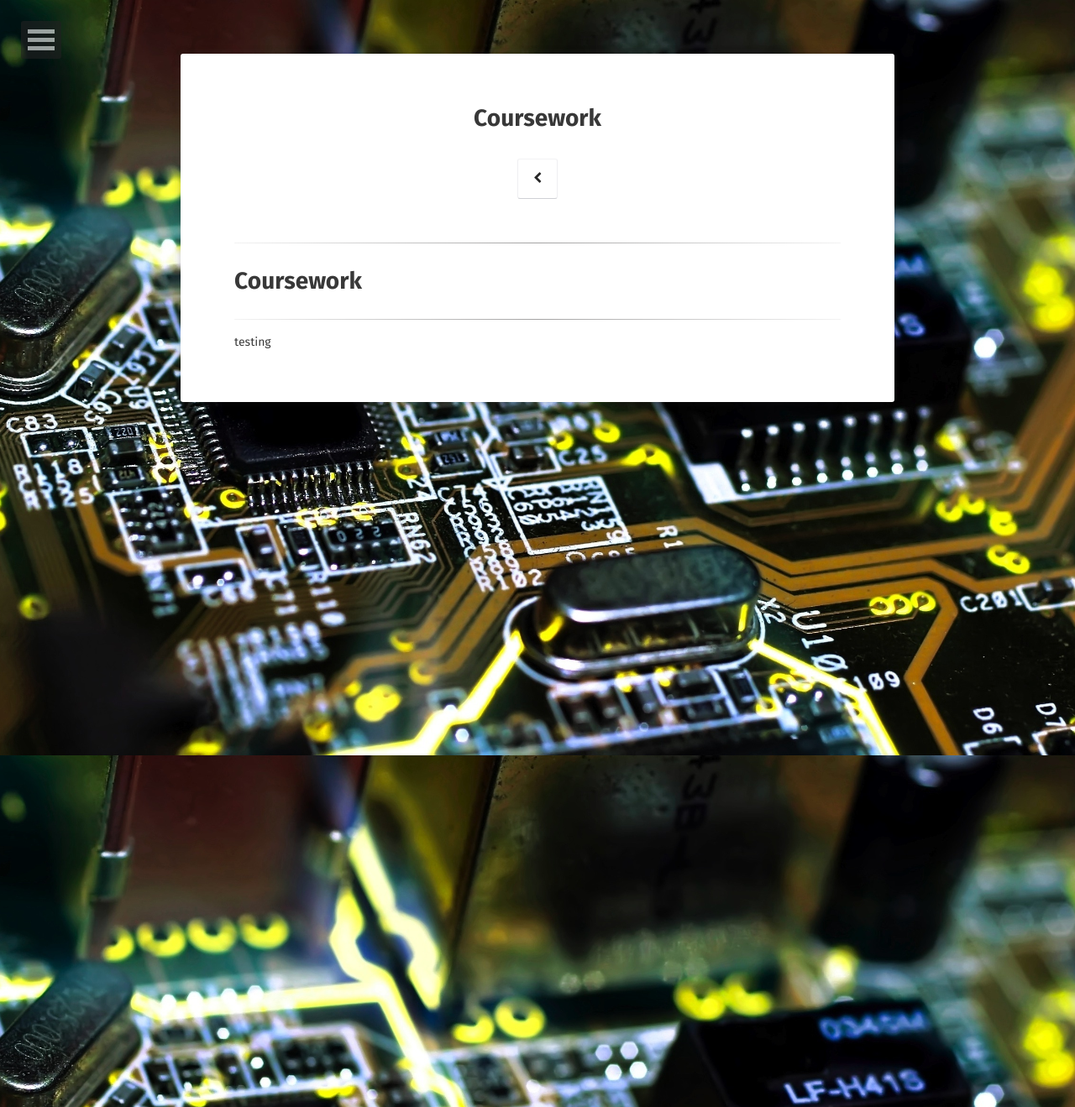
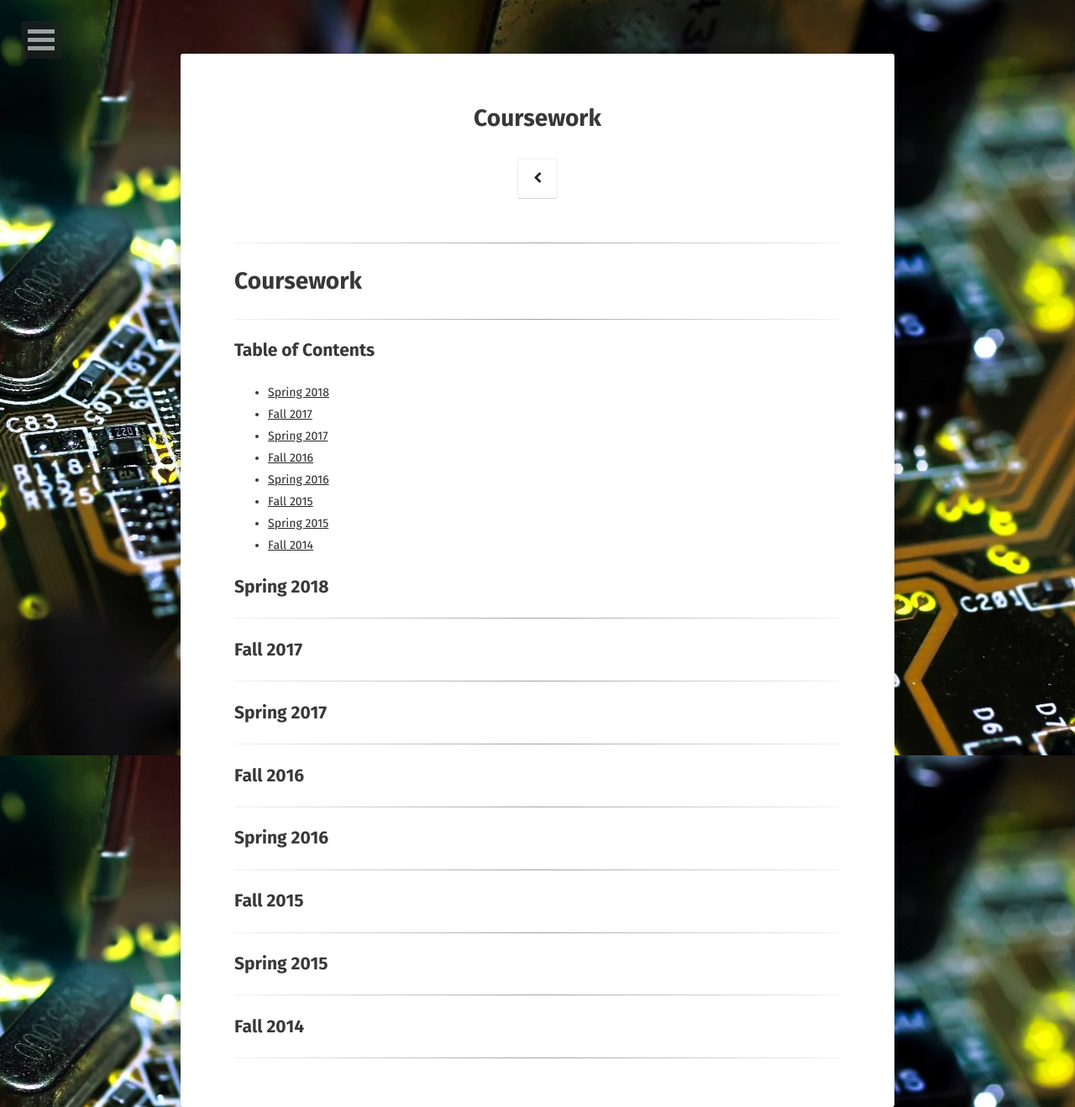
Before and after one commit to tsevans/tsevans.github.io, a Jekyll site: the page built from courses/index.md, in a window 1280 px wide. Shown: the whole page at 84% size. Built offline with Jekyll 4.4.1, drawn with Linux system fonts in a browser that asks for light colours; some web fonts are replaced.

Commit message:
Added table of contents to coursework

```diff
--- a/courses/index.md
+++ b/courses/index.md
@@ -12,4 +12,37 @@ comments: false
 
 ----------
 
-testing
+## Table of Contents
+
+  * [Spring 2018](#spring-2018)
+  * [Fall 2017](#fall-2017)
+  * [Spring 2017](#spring-2017)
+  * [Fall 2016](#fall-2016)
+  * [Spring 2016](#spring-2016)
+  * [Fall 2015](#fall-2015)
+  * [Spring 2015](#spring-2015)
+  * [Fall 2014](#fall-2014)
+
+## Spring 2018
+----------
+
+## Fall 2017
+----------
+
+## Spring 2017
+----------
+
+## Fall 2016
+----------
+
+## Spring 2016
+----------
+
+## Fall 2015
+----------
+
+## Spring 2015
+----------
+
+## Fall 2014
+----------
```
